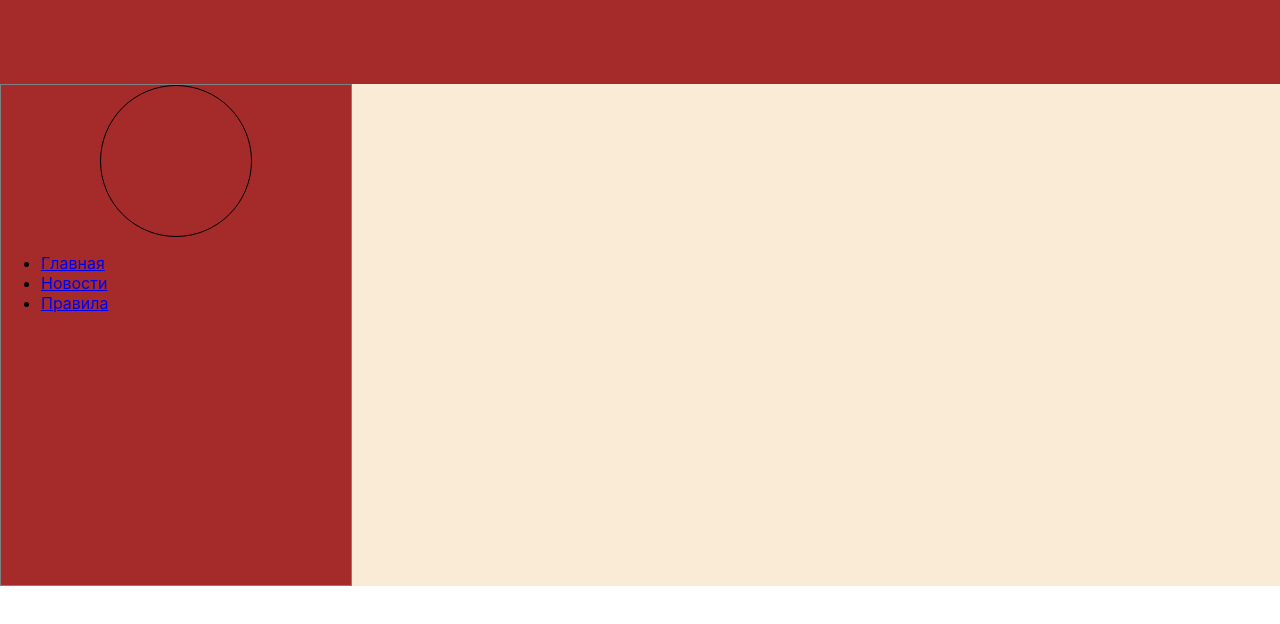
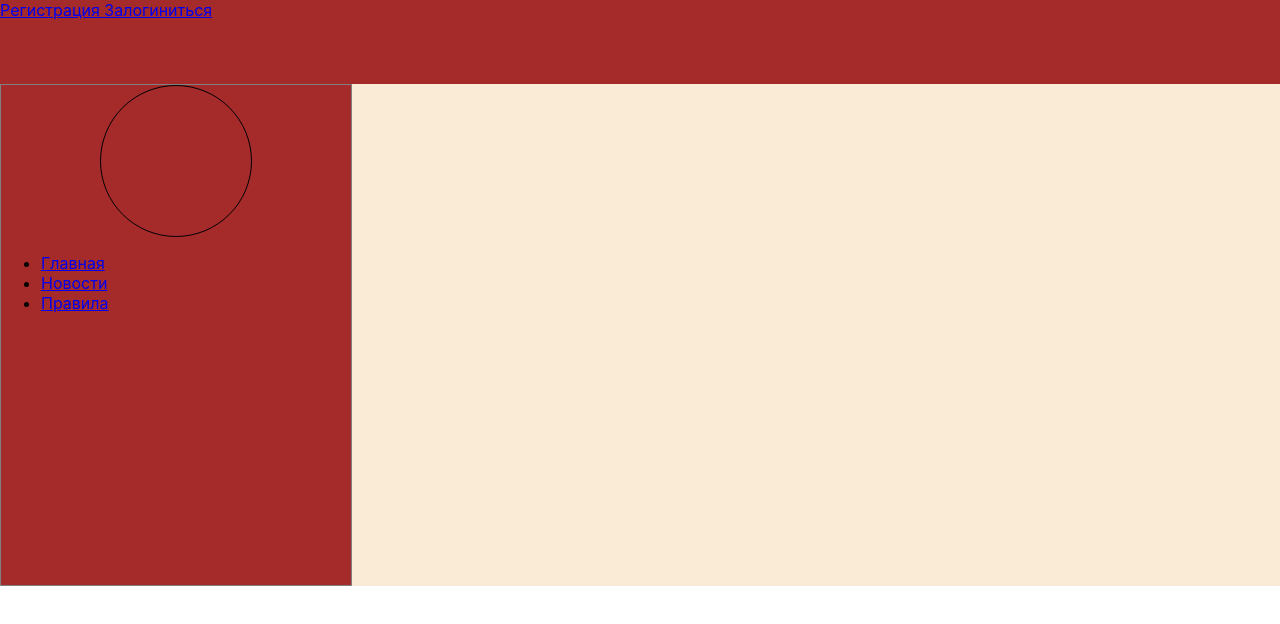
Before and after one commit to GrandEnfant/society, a React (Create React App) app in the folder my-app/: page /Registration in a window 1280 px wide. Shown: the top 624 px of the page. Built offline with nearby package versions, Linux system fonts and the light colour scheme.

Commit message:
Страница для регистрации
Добавлена ссылка, страница для регистрации (и логирования)

```diff
--- a/my-app/src/App.js
+++ b/my-app/src/App.js
@@ -5,19 +5,21 @@ import LeftSideBar from "./LeftSideBar";
 import { BrowserRouter, Route } from 'react-router-dom';
 import YourProfile from "./MainYourProfile";
 import News from "./News";
+import Registration from "./Registration"
 
 
 function App() {
   return (
     <div className="App">
         <Header> </Header>
-       <div class="mainContainer">
+       <div className="mainContainer">
         <LeftSideBar>
 
         </LeftSideBar>
         <BrowserRouter>
           <Route exact path="/MainYourProfile" component={YourProfile}/>
           <Route exact path="/News" component={News}/>
+          <Route exact path="/Registration" component={Registration}/>
         </BrowserRouter>
        </div>
     </div>
--- a/my-app/src/Header.js
+++ b/my-app/src/Header.js
@@ -1,10 +1,14 @@
 import React from 'react';
 import './App.css';
+
 
 function Header() {
     return (
         <header>
-
+        <div className="registration">
+            <a href="/Registration">Регистрация</a>
+            <a href="Login"> Залогиниться </a>
+        </div>
         </header>
 );
 }
--- /dev/null
+++ b/my-app/src/Registration.js
@@ -0,0 +1,15 @@
+import React from 'react';
+import './App.css';
+
+
+function Registration() {
+    return (
+        <div className = "Form">
+            <input type="text"></input>
+            <br></br>
+            <button> </button>
+        </div>
+    );
+}
+
+export default Registration;
```
